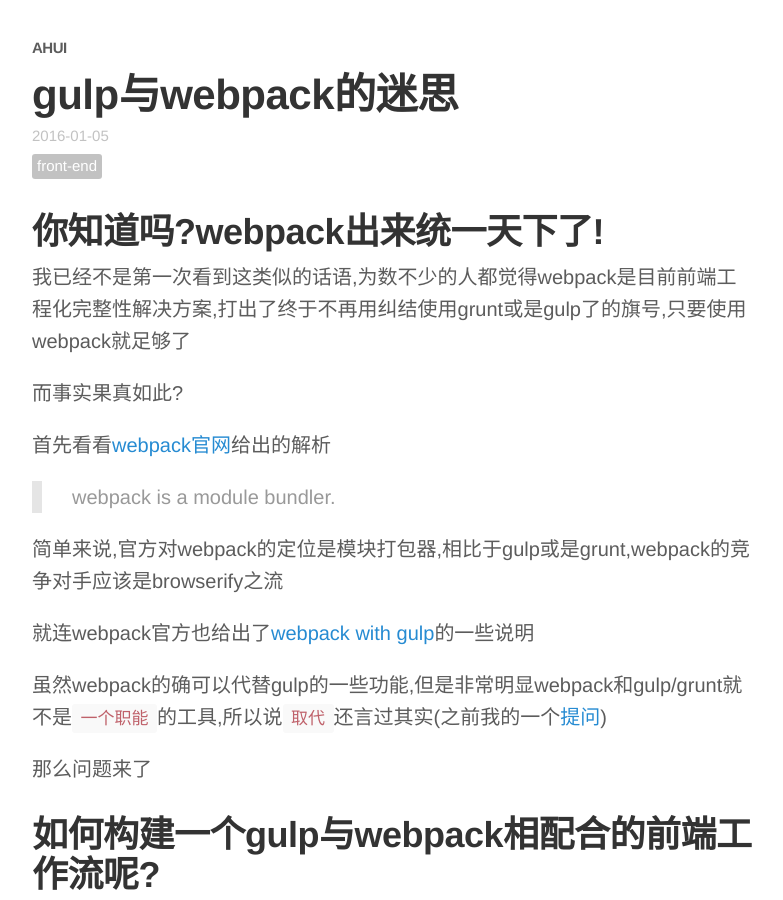
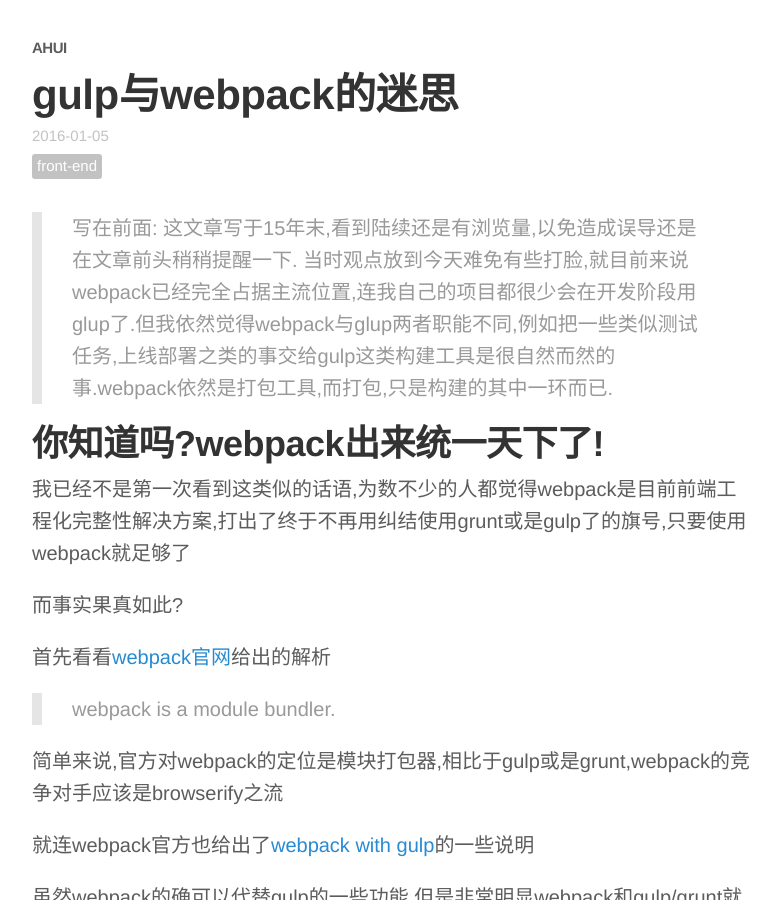
Before and after one commit to funkyLover/blog, a Jekyll site: the page built from posts/_posts/2016-01-05-think-with-gulp-and-webpack.md, in a window 1280 px wide and 900 px high. Shown: the whole window, without its empty margins (248-1031 px from the left). Built offline with Jekyll 4.4.1, drawn with Linux system fonts in a browser that asks for light colours; comment, search, counter and statistics services are not loaded.

Commit message:
* post of webpack and gulp;

```diff
--- a/posts/_posts/2016-01-05-think-with-gulp-and-webpack.md
+++ b/posts/_posts/2016-01-05-think-with-gulp-and-webpack.md
@@ -7,6 +7,9 @@
 comments: true
 share: true
 ---
+
+> 写在前面: 这文章写于15年末,看到陆续还是有浏览量,以免造成误导还是在文章前头稍稍提醒一下.
+> 当时观点放到今天难免有些打脸,就目前来说webpack已经完全占据主流位置,连我自己的项目都很少会在开发阶段用glup了.但我依然觉得webpack与glup两者职能不同,例如把一些类似测试任务,上线部署之类的事交给gulp这类构建工具是很自然而然的事.webpack依然是打包工具,而打包,只是构建的其中一环而已.
 
 ## 你知道吗?webpack出来统一天下了!
 
```
